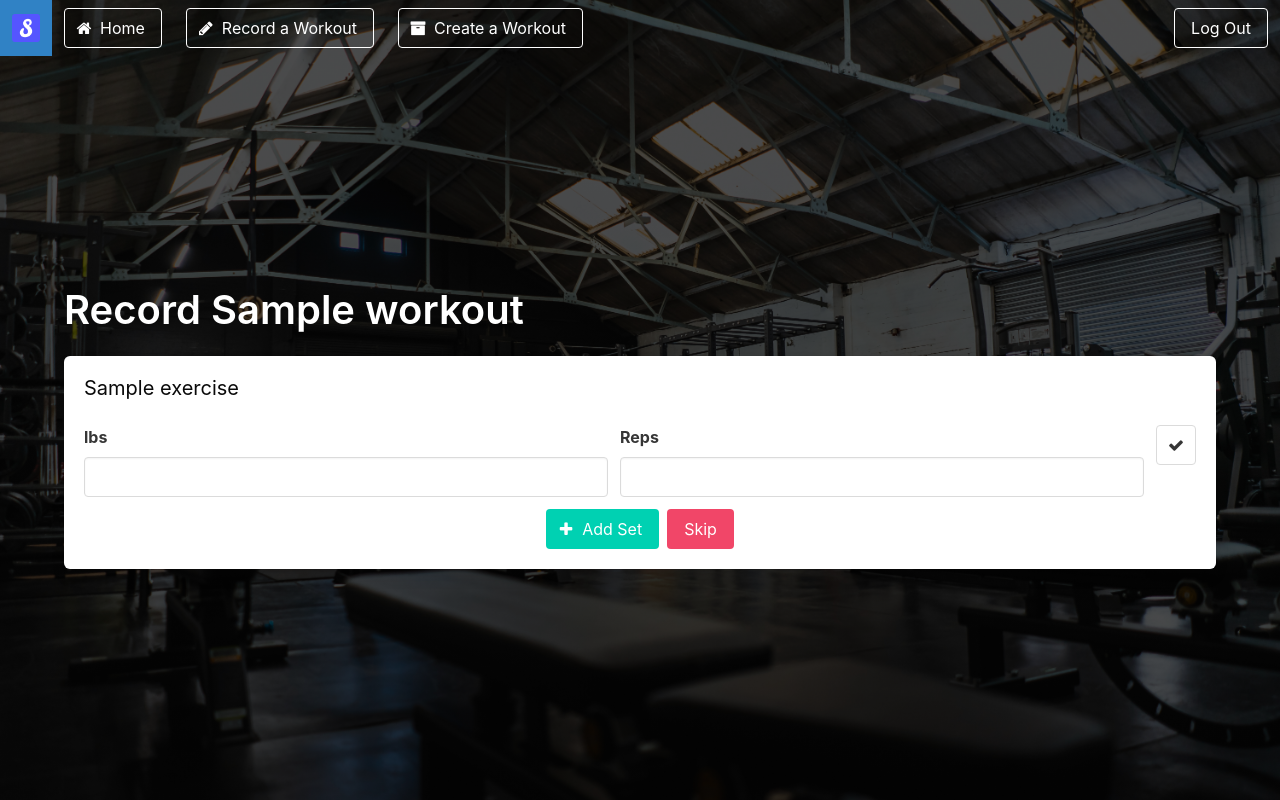
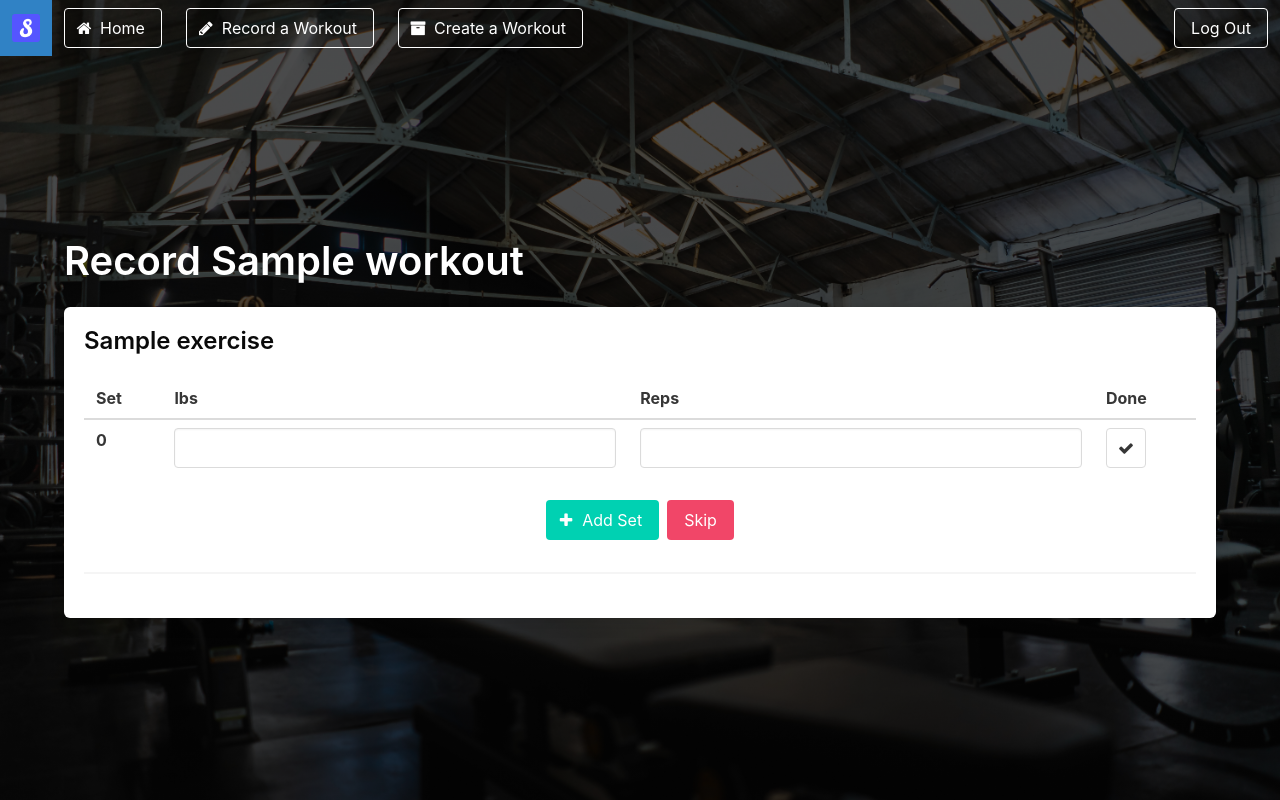
Before and after one commit to dbolger/Strengthy, a Flask app: page /workout/record?id=1 in a window 1280 px wide. Run offline with Flask 2, Linux system fonts and the light colour scheme; a user stored in the database is signed in; tables that the repository leaves empty hold one stand-in row (values such as "Sample post"); some libraries are stand-ins or nearby versions.

Commit message:
Update record workout page

```diff
--- a/app/static/js/record.js
+++ b/app/static/js/record.js
@@ -1,9 +1,42 @@
+
+// Register 'Enter' listeners on all inputs
+Array.from(document.getElementsByClassName('input'))
+	.filter(e => e.type == 'number')
+	.forEach(e => e.addEventListener('keyup', function(event) {
+		if (event.key == 'Enter') {
+			console.log("ENTER");
+		}
+	}))
+
+function checkSet(row) {
+	// Disable input editing
+	row.children[1].firstChild.disabled = true;
+	row.children[2].firstChild.disabled = true;
+
+	// Add is-success to inputs
+	row.children[1].firstChild.classList.add('is-success')
+	row.children[2].firstChild.classList.add('is-success')
+}
+
+function uncheckSet(row) {
+	// Re-enable input editing
+	row.children[1].firstChild.disabled = false;
+	row.children[2].firstChild.disabled = false;
+
+	// Remove is-success from inputs
+	row.children[1].firstChild.classList.remove('is-success')
+	row.children[2].firstChild.classList.remove('is-success')
+}
 
 // Called when the check at the end of a set line is clicked
 function onClickSetCheck(elem) {
 	if (elem.classList.contains('is-success')) {
 		elem.classList.remove('is-success');
+
+		uncheckSet(elem.parentElement.parentElement);
 	} else {
 		elem.classList.add('is-success');
+
+		checkSet(elem.parentElement.parentElement);
 	}
 }
--- a/app/templates/base/layout.html
+++ b/app/templates/base/layout.html
@@ -47,7 +47,7 @@
 							</span>
 
 							<span class="navbar-item">
-								<a class="button is-white is-outlined" href="/workout/record">
+								<a class="button is-white is-outlined" href="/workout/select">
 									<span class="icon">
 										<i class="fa fa-pencil"></i>
 									</span>
--- a/app/templates/workout/record.html
+++ b/app/templates/workout/record.html
@@ -7,30 +7,31 @@
 			<h1 class="title is-2">Record {{ workout.name }}</h1>
 			<div class="box">
 				{% for exercise in workout.exercises %}
-					<h1 class="subtitle has-text-black">{{ exercise.name }}</h1>
-					<div class="field is-horizontal">
-						<div class="field-body">
-							<div class="field">
-								<label class="label">lbs</label>
-								<div class="control">
-									<input class="input" type="number" min="0">
-								</div>
-							</div>
-							<div class="field">
-								<label class="label">Reps</label>
-								<div class="control">
-									<input class="input" type="number" min="0">
-								</div>
-							</div>
-							<!-- TODO: fix align -->
+					<h1 class="title is-4 has-text-black">{{ exercise.name }}</h1>
+					<table class="table is-fullwidth is-hoverable">
+						<thead>
+							<th>Set</th>
+							<th>lbs</th>
+							<th>Reps</th>
+							<th>Done</th>
+						</thead>
+						<tbody>
+							{% for i in range(exercise.sets) %}
+								<tr>
+									<th>{{ i }}</th>
+									<td><input class="input" type="number"></td>
+									<td><input class="input" type="number"></td>
+									<td>
 										<button class="button" onClick="onClickSetCheck(this)">
 											<span class="icon is-small">
 												<i class="fa fa-check"></i>
 											</span>
 										</button>
-						</div>
-					</div>
-
+									</td>
+								</tr>
+							{% endfor %}
+						</tbody>
+					</table>
 					<div class="buttons is-centered">
 						<button class="button is-primary">
 							<span class="icon is-small">
@@ -40,6 +41,7 @@
 						</button>
 						<button class="button is-danger">Skip</button>
 					</div>
+					<hr>
 				{% endfor %}
 			</div>
 		</div>
```
Lines whose indentation alone changed are shown as unchanged.
